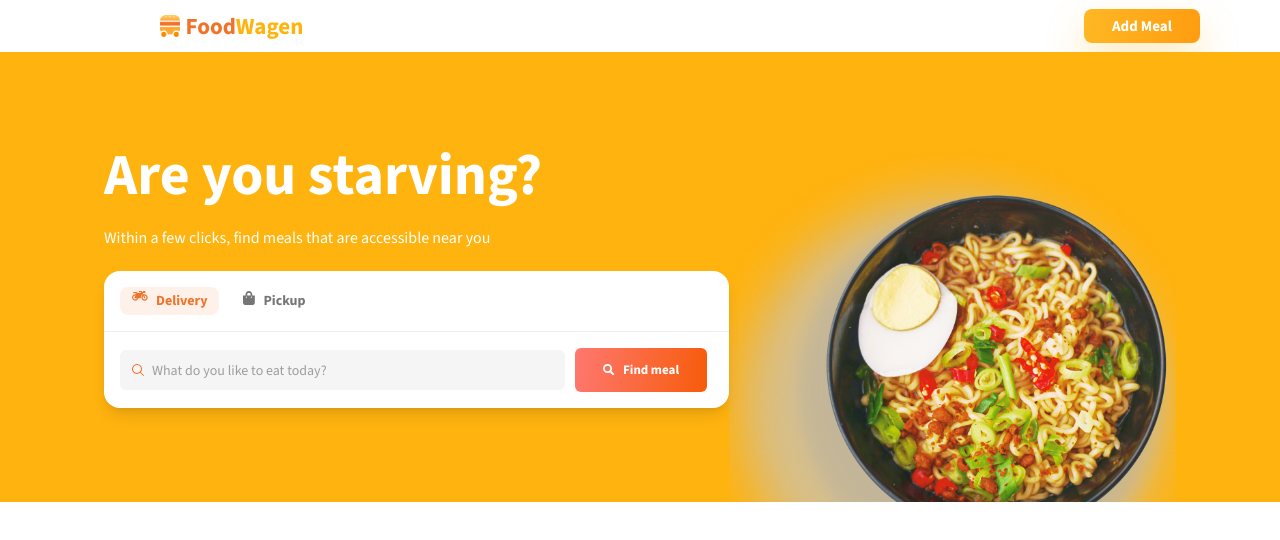
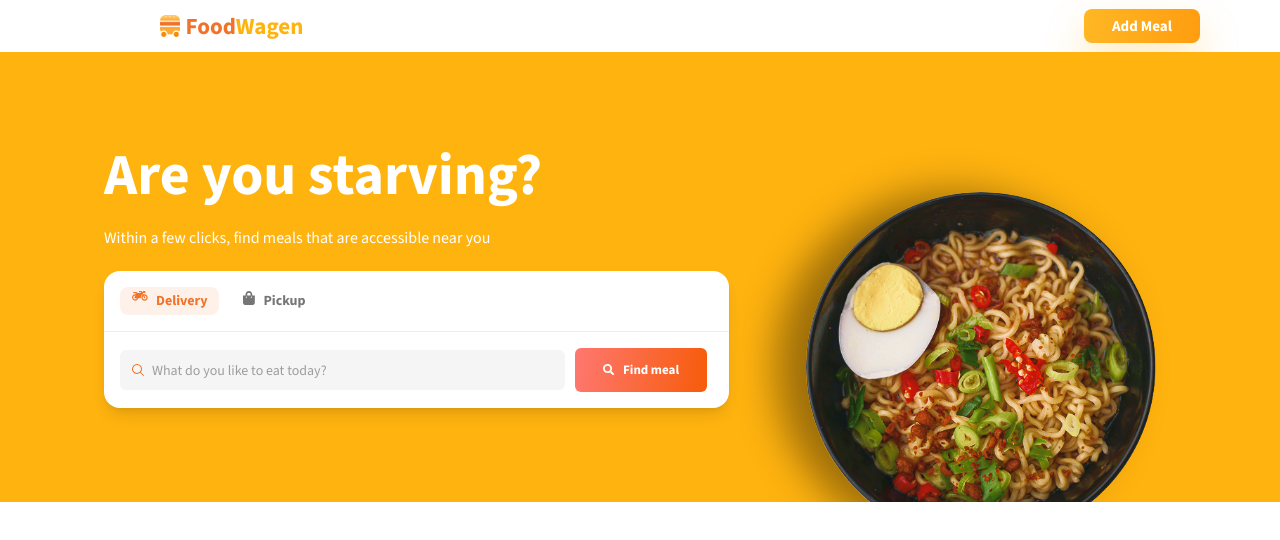
Before and after one commit to mickeybegashaw/food-wagen, a Next.js app: page / in a window 1280 px wide. Shown: the top 540 px of the page. Built offline with nearby package versions, Linux system fonts and the light colour scheme.

Commit message:
update HeroSection image styling and replace hero image

```diff
--- a/components/HeroSection.tsx
+++ b/components/HeroSection.tsx
@@ -58,7 +58,7 @@ const HeroSection = () => {
           <Image
             src={HeroImage}
             alt="Hero Image"
-            className="object-cover h-[360px] bottom-0 absolute "
+            className="h-[350px] w-[350px] -bottom-10 right-5 shadow-[-30px_0_40px_rgba(0,0,0,0.4)] rounded-full absolute"
             priority
           />
         </div>
```
Also changed, not shown: public/Images/hero-image.png.
